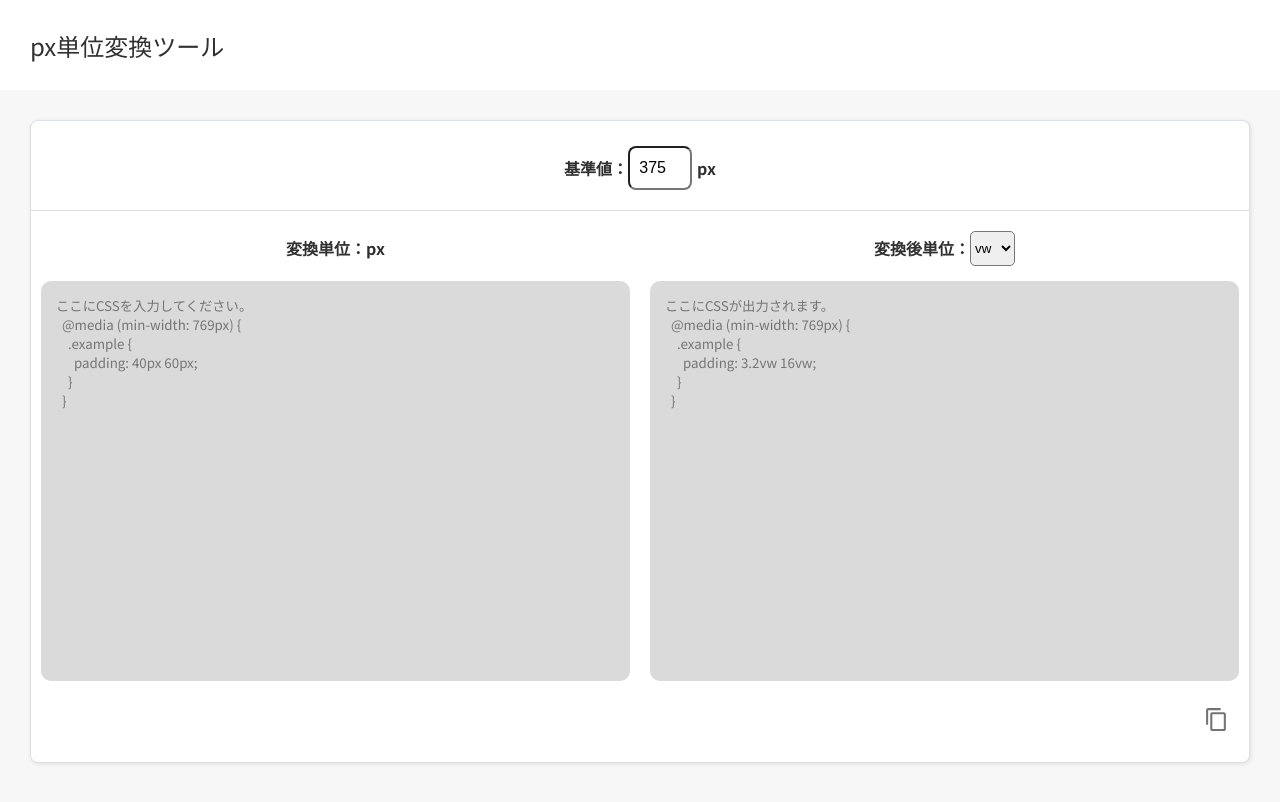
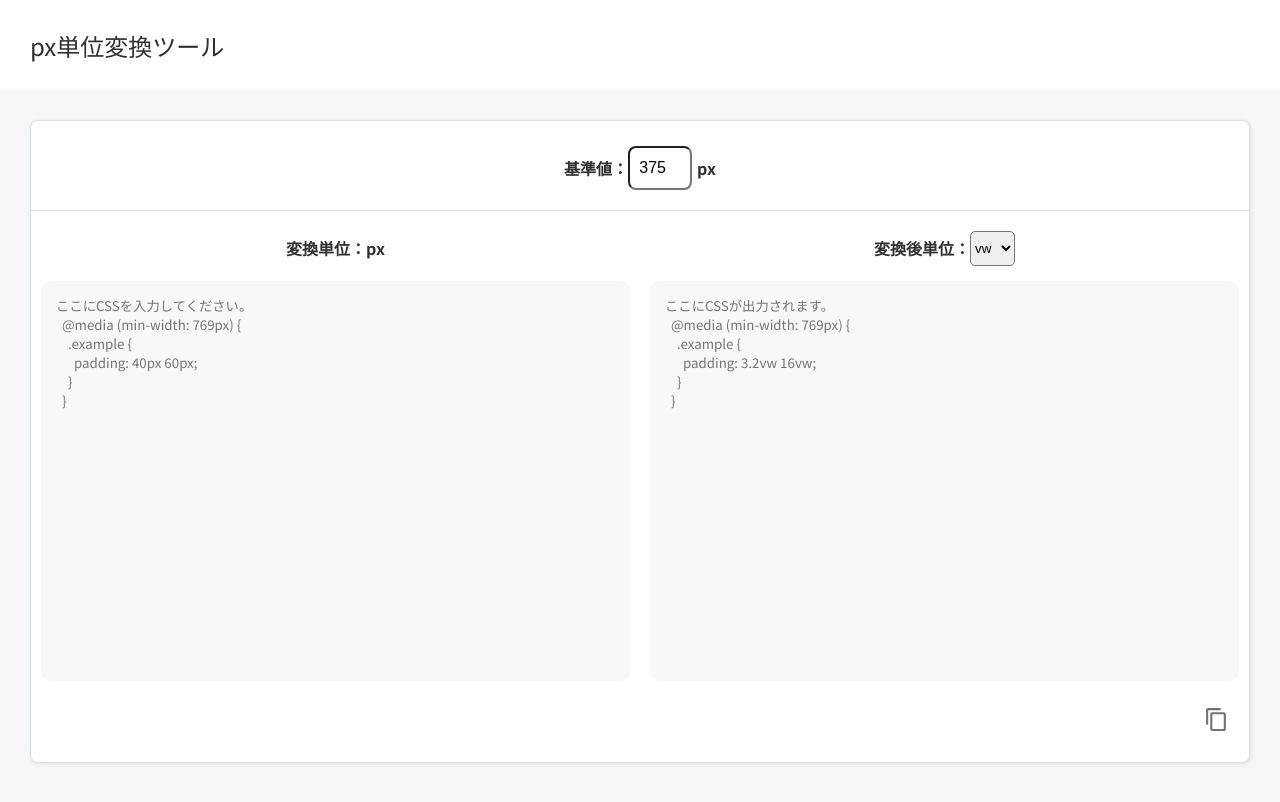
Before and after one commit to expsh13/css-converter, a React (Create React App) app: page / in a window 1280 px wide. Shown: the top 802 px of the page. Built offline with nearby package versions, Linux system fonts and the light colour scheme.

Commit message:
done!!!!!!!!!

```diff
--- a/src/components/Converter.css
+++ b/src/components/Converter.css
@@ -62,7 +62,7 @@
   border: none;
   resize: none;
   font-family: "Noto Sans JP", sans-serif;
-  background-color: #8080804a;
+  background-color: #e5e5e54a;
   border-radius: 10px;
   padding: 15px;
   box-sizing: border-box;
--- a/src/components/Converter.tsx
+++ b/src/components/Converter.tsx
@@ -4,7 +4,6 @@ import "./Converter.css";
 import { MdContentCopy } from "react-icons/md";
 
 const Converter = () => {
-  // 最初に実行されると空になる
   const { getCss, getBase, getUnit, convertCss } = useConvert();
 
   const copyText = useCopyText;
--- a/src/hooks/useConvert.ts
+++ b/src/hooks/useConvert.ts
@@ -1,4 +1,4 @@
-import React, { useCallback, useEffect, useState } from "react";
+import React, { useEffect, useState } from "react";
 
 export const useConvert = () => {
   // 入力データ
```
Also changed, not shown: 1 other file (tests, documents, lock files or other folders).
